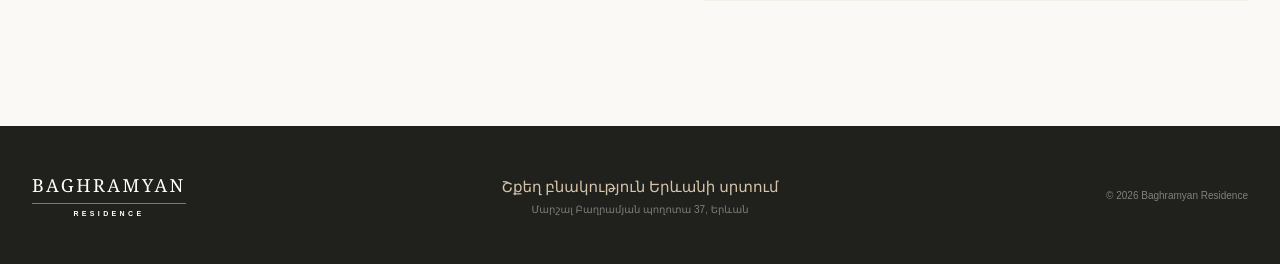
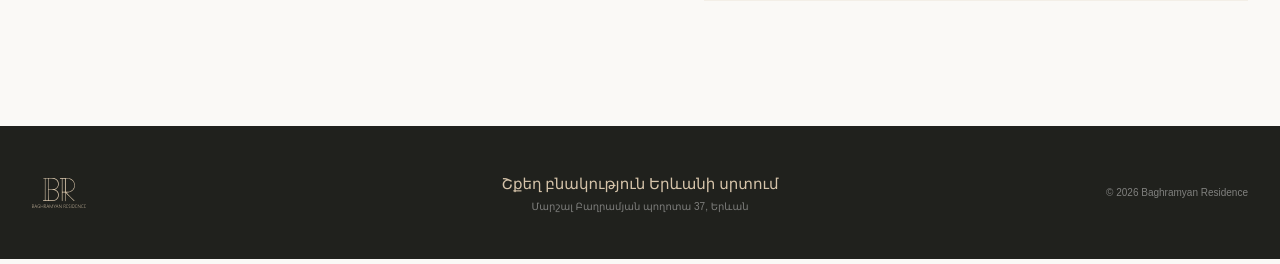
Before and after one commit to khachatryan1988/duson-invitation, a Flask app: page /1 in a window 1280 px wide. Shown: the part 4309-4573 px from the top of the page. Run offline with Flask 3, Linux system fonts and the light colour scheme.

Commit message:
Update Baghramyan Residence social preview

```diff
--- a/static/css/style.css
+++ b/static/css/style.css
@@ -2617,3 +2617,87 @@ tbody tr:hover {
     }
 
 }
+
+.hero-brand {
+    position: absolute;
+    top: 38px;
+    left: 0;
+    z-index: 20;
+
+    display: inline-flex;
+    align-items: center;
+
+    text-decoration: none;
+}
+
+.hero-brand img {
+    display: block;
+    width: 110px;
+    max-width: 100%;
+    height: auto;
+    object-fit: contain;
+}
+
+
+/* ===================================================== */
+/* RESULT PAGE LOGO */
+/* ===================================================== */
+
+.result-logo {
+    display: flex;
+    justify-content: center;
+    align-items: center;
+
+    margin-bottom: 20px;
+}
+
+.result-logo img {
+    display: block;
+    width: 280px;
+    max-width: 100%;
+    height: auto;
+    object-fit: contain;
+}
+
+
+/* ===================================================== */
+/* FOOTER LOGO */
+/* ===================================================== */
+
+.footer-brand {
+    display: inline-flex;
+    align-items: center;
+    width: fit-content;
+}
+
+.footer-brand img {
+    display: block;
+    width: 54px;
+    max-width: 100%;
+    height: auto;
+    object-fit: contain;
+}
+
+
+/* ===================================================== */
+/* MOBILE */
+/* ===================================================== */
+
+@media (max-width: 720px) {
+
+    .hero-brand {
+        top: 24px;
+    }
+
+    .hero-brand img {
+        width: 54px;
+    }
+
+    .result-logo img {
+        width: 220px;
+    }
+
+    .footer-brand img {
+        width: 110px;
+    }
+}
--- a/templates/already_registered.html
+++ b/templates/already_registered.html
@@ -23,12 +23,10 @@
         <!-- ================================================= -->
 
         <div class="result-logo">
-
             <img
-                    src="{{ url_for('static', filename='images/rezidence.png') }}"
-                    alt="BAGHRAMYAN RESIDENCE"
+                    src="{{ url_for('static', filename='images/baghramyan-logo.svg') }}"
+                    alt="Baghramyan Residence"
             >
-
         </div>
 
 
--- a/templates/index.html
+++ b/templates/index.html
@@ -20,13 +20,10 @@
                 href="{{ url_for('index', lang=lang) }}"
                 aria-label="Baghramyan Residence"
         >
-            <span class="hero-brand-main">
-                BAGHRAMYAN
-            </span>
-
-            <span class="hero-brand-sub">
-                RESIDENCE
-            </span>
+            <img
+                    src="{{ url_for('static', filename='images/baghramyan-logo.svg') }}"
+                    alt="Baghramyan Residence"
+            >
         </a>
 
 
@@ -710,15 +707,10 @@
     <div class="container footer-inner">
 
         <div class="footer-brand">
-
-            <span class="footer-brand-main">
-                BAGHRAMYAN
-            </span>
-
-            <span class="footer-brand-sub">
-                RESIDENCE
-            </span>
-
+            <img
+                    src="{{ url_for('static', filename='images/baghramyan-logo.svg') }}"
+                    alt="Baghramyan Residence"
+            >
         </div>
 
 
--- a/templates/thank_you.html
+++ b/templates/thank_you.html
@@ -23,12 +23,10 @@
         <!-- ================================================= -->
 
         <div class="result-logo">
-
             <img
-                    src="{{ url_for('static', filename='images/rezidence.png') }}"
-                    alt="BAGHRAMYAN RESIDENCE"
+                    src="{{ url_for('static', filename='images/baghramyan-logo.svg') }}"
+                    alt="Baghramyan Residence"
             >
-
         </div>
 
 
```
Also changed, not shown: static/images/baghramyan-logo.svg (added).
